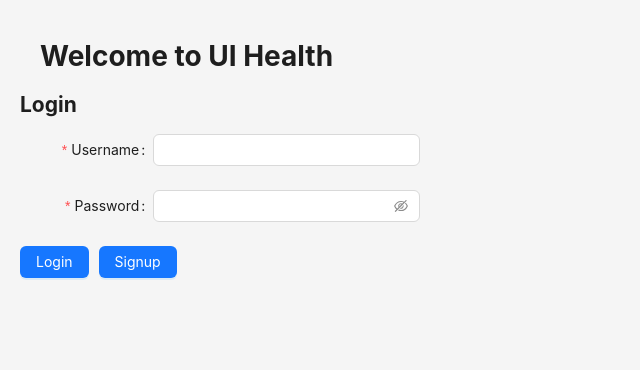
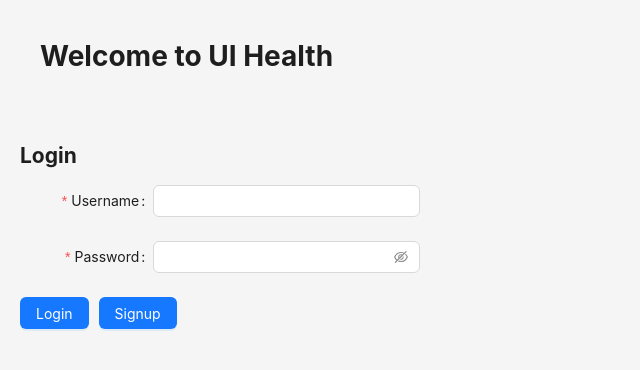
Before and after one commit to Animesh-nema/UI-Health, a React (Create React App) app in the folder ui-health-visuals/: page / in a window 1280 px wide. Shown: the top 370 px of the page, without its empty margins (0-640 px from the left). Built offline with nearby package versions, Linux system fonts and the light colour scheme.

Commit message:
Removed unwanted code

```diff
--- a/ui-health-visuals/src/App.css
+++ b/ui-health-visuals/src/App.css
@@ -54,4 +54,5 @@
 
 .welcome{
   padding-left: 20px;
+  margin-bottom: 70px;
 }
--- a/ui-health-visuals/src/App.jsx
+++ b/ui-health-visuals/src/App.jsx
@@ -80,7 +80,10 @@ const App = () => {
                 <Route path="/admin" element={<AdminHome />} />
                 <Route path="/admin/create/nurse" element={<RegisterNurse />} />
                 <Route path="/admin/create/vaccine" element={<AddVaccine />} />
-                <Route path="/admin/vaccine/update/:vaccineId" element={<UpdateVaccine/>}/>
+                <Route
+                  path="/admin/vaccine/update/:vaccineId"
+                  element={<UpdateVaccine />}
+                />
                 <Route path="/admin/vaccines" element={<VaccineList />} />
                 <Route path="/admin/patients" element={<Patients />} />
                 <Route
@@ -132,7 +135,7 @@ const App = () => {
                 )
               }
             />
-            <Route path="*" element={<NotFound />} />
+            {isAuthenticated && <Route path="*" element={<NotFound />} />}
           </Routes>
         </Content>
       </Layout>
--- a/ui-health-visuals/src/pages/admin/Nurse/updateNurse.jsx
+++ b/ui-health-visuals/src/pages/admin/Nurse/updateNurse.jsx
@@ -33,7 +33,7 @@ const NurseUpdate = () => {
     };
 
     fetchNurseDetails();
-  }, [id]);
+  }, [id, form]);
 
   const onFinish = async (values) => {
     try {
--- a/ui-health-visuals/src/pages/login/login.jsx
+++ b/ui-health-visuals/src/pages/login/login.jsx
@@ -1,5 +1,5 @@
 import React, { useState } from "react";
-import { Form, Input, Button, Alert } from "antd";
+import { Form, Input, Button, Alert, Tooltip } from "antd";
 import AuthService from "../../services/AuthService";
 import { Link } from "react-router-dom";
 
@@ -65,7 +65,12 @@ const Login = ({ onLogin }) => {
           </Button>
           <span style={{ marginLeft: "10px" }}>
             <Link to="/Signup">
-            <Button type="primary">Signup</Button>
+              <Tooltip
+                title={"Click here to Sign up for Patient only"}
+                placement="right"
+              >
+                <Button type="primary">Signup</Button>
+              </Tooltip>
             </Link>
           </span>
         </Form.Item>
--- a/ui-health-visuals/src/pages/nurse/nurseHome/index.jsx
+++ b/ui-health-visuals/src/pages/nurse/nurseHome/index.jsx
@@ -1,5 +1,5 @@
 import React from "react";
-import { Button, Tooltip } from "antd";
+import { Button } from "antd";
 import "./index.css";
 import { useNavigate } from "react-router-dom";
 import AuthService from "../../../services/AuthService";
--- a/ui-health-visuals/src/pages/nurse/nursedetails.jsx
+++ b/ui-health-visuals/src/pages/nurse/nursedetails.jsx
@@ -1,6 +1,5 @@
 import React, { useState, useEffect } from "react";
 import { Table, Spin, Button, message } from "antd";
-import { useParams } from "react-router-dom";
 import ApiService from "../../services/ApiService";
 import AuthService from "../../services/AuthService";
 
@@ -10,14 +9,12 @@ const ViewNurseDetails = () => {
 
   const [nurseInfo, setNurseInfo] = useState(null);
   const [loading, setLoading] = useState(false);
-  const [schedule, setschedules] = useState([]);
   useEffect(() => {
     const fetchNurseInfo = async () => {
       try {
         const response = await ApiService.getNurseById(nurseId);
         if (response) {
           setNurseInfo(response);
-          // setschedules(response.s)
         }
       } catch (error) {
         console.error("Error fetching patient info:", error);
--- a/ui-health-visuals/src/pages/nurse/scheduleTime.jsx
+++ b/ui-health-visuals/src/pages/nurse/scheduleTime.jsx
@@ -1,8 +1,5 @@
-// ScheduleTimePage.js
-
 import React, { useState, useEffect } from "react";
 import { Form, Select, Button, message, DatePicker, Spin } from "antd";
-import axios from "axios";
 import AuthService from "../../services/AuthService";
 import ApiService from "../../services/ApiService";
 import { useNavigate } from "react-router-dom";
--- a/ui-health-visuals/src/pages/nurse/updateNurse.jsx
+++ b/ui-health-visuals/src/pages/nurse/updateNurse.jsx
@@ -1,9 +1,7 @@
-import { useParams } from "react-router-dom";
 import { useEffect, useState } from "react";
 import ApiService from "../../services/ApiService";
-import { Form, Input, Button, message, Select } from "antd";
+import { Form, Input, Button, message } from "antd";
 import { useNavigate } from "react-router-dom";
-import { Option } from "antd/es/mentions";
 import AuthService from "../../services/AuthService";
 
 const showSuccessMessage = () => {
@@ -37,7 +35,7 @@ const UpdateNurse = () => {
     };
 
     fetchNurseDetails();
-  }, [id]);
+  }, [id, form]);
 
   const onFinish = async (values) => {
     try {
--- a/ui-health-visuals/src/pages/patient/patientDetails.jsx
+++ b/ui-health-visuals/src/pages/patient/patientDetails.jsx
@@ -1,6 +1,5 @@
 import React, { useState, useEffect } from "react";
 import { Table, Spin, Button, message } from "antd";
-import { useParams } from "react-router-dom";
 import ApiService from "../../services/ApiService";
 import AuthService from "../../services/AuthService";
 
--- a/ui-health-visuals/src/pages/patient/patientHome/index.jsx
+++ b/ui-health-visuals/src/pages/patient/patientHome/index.jsx
@@ -1,5 +1,5 @@
 import React from "react";
-import { Button, Tooltip } from "antd";
+import { Button } from "antd";
 import "./index.css";
 import { useNavigate } from "react-router-dom";
 import AuthService from "../../../services/AuthService";
--- a/ui-health-visuals/src/pages/patient/scheduleAppointment.jsx
+++ b/ui-health-visuals/src/pages/patient/scheduleAppointment.jsx
@@ -1,6 +1,5 @@
 import React, { useState, useEffect } from "react";
 import { Form, Select, Button, message, DatePicker, Spin } from "antd";
-import axios from "axios";
 import AuthService from "../../services/AuthService";
 import ApiService from "../../services/ApiService";
 import { useNavigate } from "react-router-dom";
```
